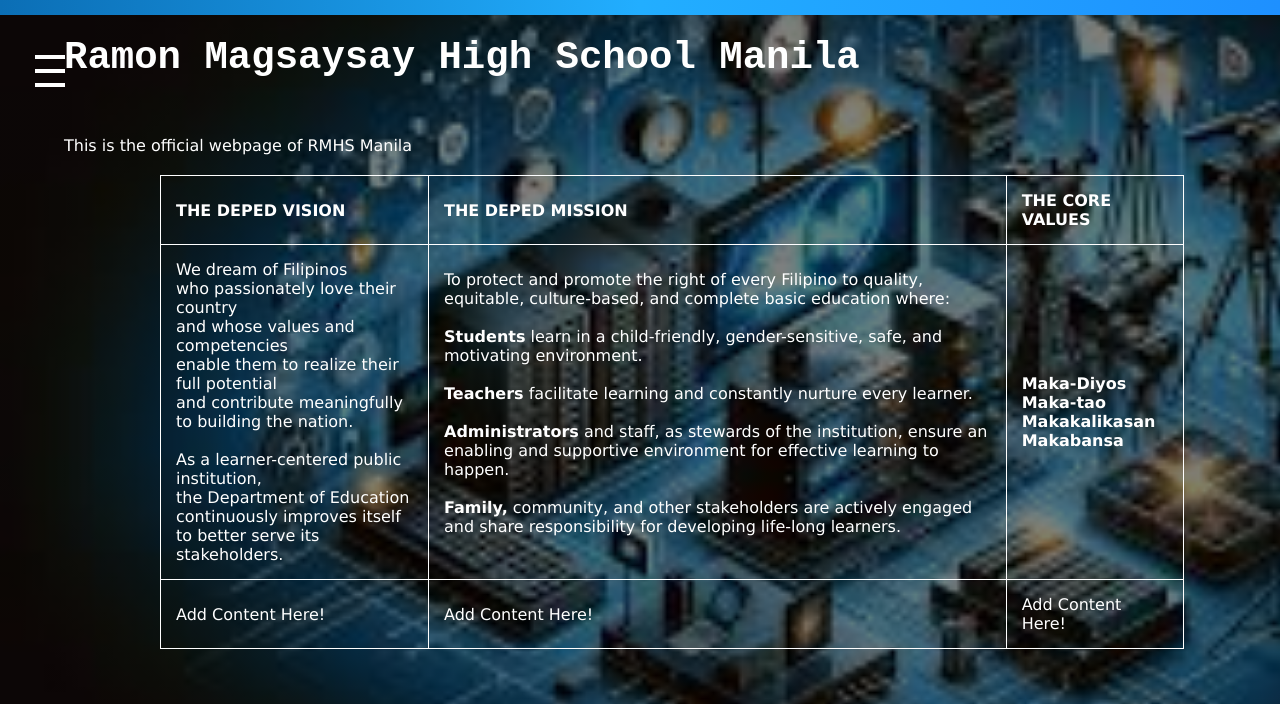
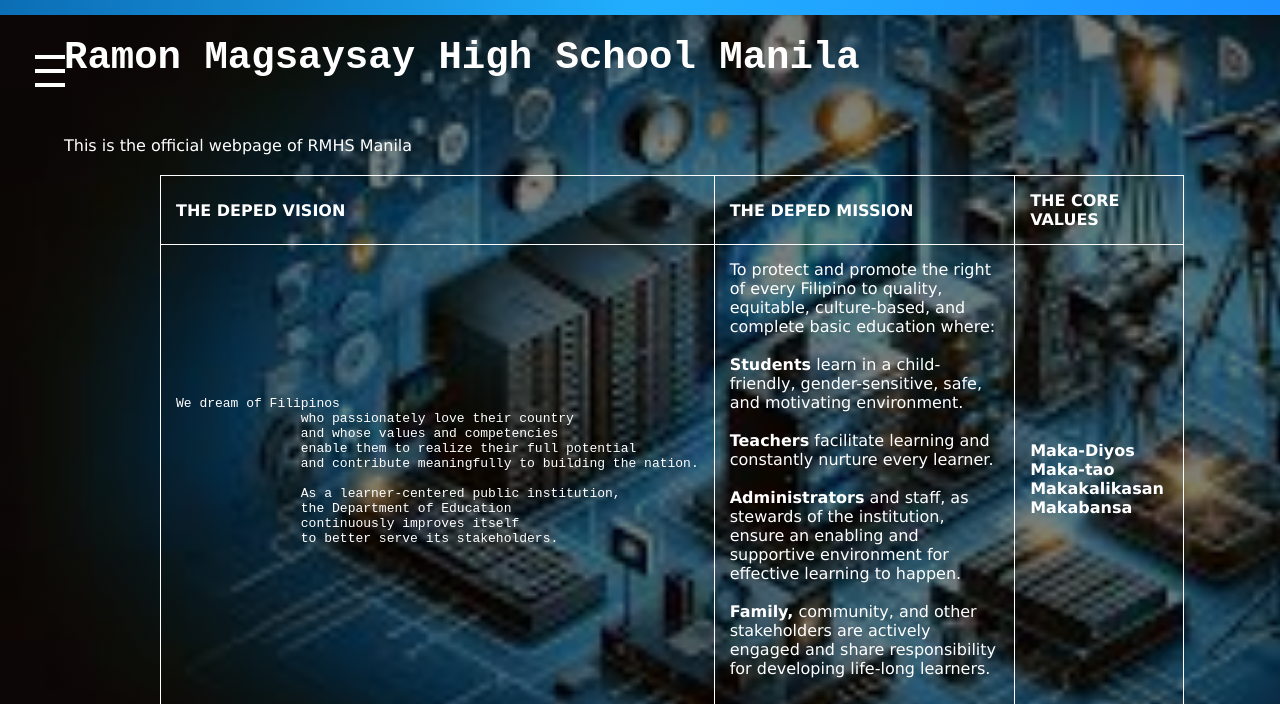
Before and after one commit to penguin-lord/webpagedraft, a plain HTML site: page index.html in a window 1280 px wide. Shown: the part 96-800 px from the top of the page. Drawn offline with Linux system fonts and the light colour scheme.

Commit message:
Update index.html

```diff
--- a/index.html
+++ b/index.html
@@ -182,16 +182,18 @@
             <th>THE CORE VALUES</th>
         </tr>
         <tr>
-            <td>We dream of Filipinos<br>
-                who passionately love their country<br>
-                and whose values and competencies<br>
-                enable them to realize their full potential<br>
-                and contribute meaningfully to building the nation.<br><br>
+            <td>
+                <pre>We dream of Filipinos
+                who passionately love their country
+                and whose values and competencies
+                enable them to realize their full potential
+                and contribute meaningfully to building the nation.
 
-                As a learner-centered public institution,<br>
-                the Department of Education<br>
-                continuously improves itself<br>
-                to better serve its stakeholders.<br>
+                As a learner-centered public institution,
+                the Department of Education
+                continuously improves itself
+                to better serve its stakeholders.
+            </pre>
             </td>
             <td>To protect and promote the right of every Filipino to quality, equitable, culture-based, and complete basic education where: <BR><br>
                 <b>Students</b> learn in a child-friendly, gender-sensitive, safe, and motivating environment.<BR><br>
@@ -219,7 +221,7 @@
         <!--End for the content area-->
 </section>
     <!--<footer class="copyright"> for footer the class="copyright" is not important -->
-<footer class="copyright">
+<footer>
 <P>Designed & Developed By: <strong>RMHS-MANILA WEBPAGE TEAM</strong><span>  &copy;WEBPAGE DEVELOPMENT 2025</P>
 </footer>
 </body>
```
